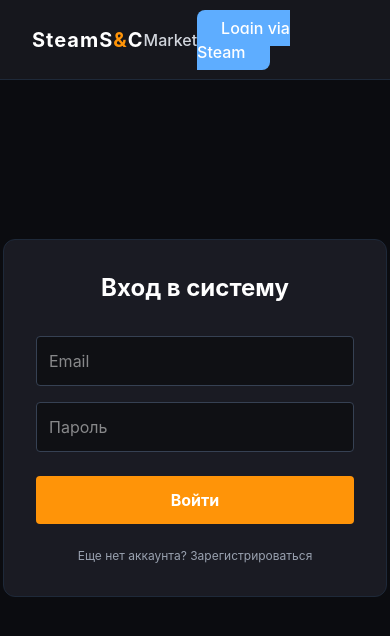
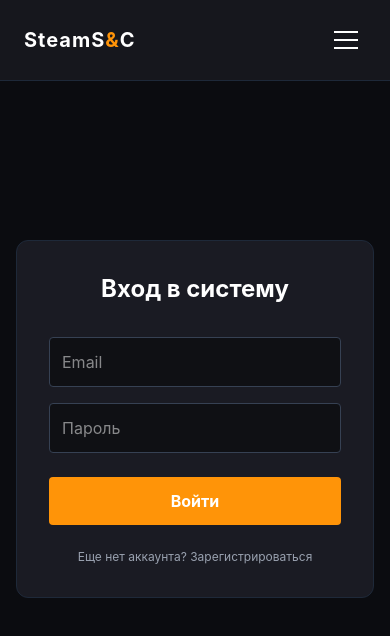
Before and after one commit to a1lock/TempKp, a React (Vite) app in the folder frontend/: page /login in a window 390 px wide. Shown: the top 636 px of the page. Built offline with nearby package versions, Linux system fonts and the light colour scheme.

Commit message:
33 commit адаптив настроен

```diff
--- a/frontend/src/components/Navbar/Navbar.tsx
+++ b/frontend/src/components/Navbar/Navbar.tsx
@@ -1,22 +1,31 @@
-import { useContext } from 'react';
+import { useContext, useState } from 'react';
 import { Link } from 'react-router-dom';
 import { AuthContext } from '../../context/AuthContext';
 
 const Navbar = () => {
   const { user } = useContext(AuthContext);
+  const [menuOpen, setMenuOpen] = useState(false);
+
+  const closeMenu = () => setMenuOpen(false);
 
   return (
-    <header className="bg-[#16171D] h-20 flex items-center px-8 justify-between border-b border-gray-800">
-      <Link to="/" className="text-white font-bold text-xl tracking-wider">
+    <header className="bg-[#16171D] border-b border-gray-800 relative">
+      <div className="h-20 flex items-center px-6 justify-between">
+        <Link to="/" className="text-white font-bold text-xl tracking-wider shrink-0">
           SteamS<span className="text-[#FF9408]">&</span>C
         </Link>
-      <nav className="flex gap-8 text-gray-300 font-medium">
+
+        {/* desktop nav */}
+        <nav className="hidden md:flex gap-8 text-gray-300 font-medium">
           <Link to="/market" className="hover:text-white transition">Market</Link>
           {user && <Link to="/builder" className="hover:text-white transition">Set builder</Link>}
           {user && <Link to="/tradeup" className="hover:text-white transition">Trade-up</Link>}
-        {user?.role === 'admin' && <Link to="/admin" className="text-red-400 hover:text-red-300 transition">Админ-панель</Link>}
+          {user?.role === 'admin' && (
+            <Link to="/admin" className="text-red-400 hover:text-red-300 transition">Админ-панель</Link>
+          )}
         </nav>
-      <div>
+
+        <div className="hidden md:block shrink-0">
           {user ? (
             <Link to="/profile" className="bg-[#2A2B35] text-white px-6 py-2 rounded-lg font-medium hover:bg-gray-700 transition border border-gray-700">
               Профиль
@@ -27,6 +36,45 @@ const Navbar = () => {
             </Link>
           )}
         </div>
+
+        {/* hamburger */}
+        <button
+          className="md:hidden flex flex-col justify-center gap-1.5 p-2"
+          onClick={() => setMenuOpen(!menuOpen)}
+          aria-label="Меню"
+        >
+          <span className={`block w-6 h-0.5 bg-white transition-all duration-200 ${menuOpen ? 'rotate-45 translate-y-2' : ''}`} />
+          <span className={`block w-6 h-0.5 bg-white transition-all duration-200 ${menuOpen ? 'opacity-0' : ''}`} />
+          <span className={`block w-6 h-0.5 bg-white transition-all duration-200 ${menuOpen ? '-rotate-45 -translate-y-2' : ''}`} />
+        </button>
+      </div>
+
+      {/* mobile menu */}
+      {menuOpen && (
+        <div className="md:hidden bg-[#16171D] border-t border-gray-800 px-6 py-4 flex flex-col gap-1">
+          <Link to="/market" onClick={closeMenu} className="text-gray-300 hover:text-white transition py-3 border-b border-gray-800/50">Market</Link>
+          {user && (
+            <Link to="/builder" onClick={closeMenu} className="text-gray-300 hover:text-white transition py-3 border-b border-gray-800/50">Set builder</Link>
+          )}
+          {user && (
+            <Link to="/tradeup" onClick={closeMenu} className="text-gray-300 hover:text-white transition py-3 border-b border-gray-800/50">Trade-up</Link>
+          )}
+          {user?.role === 'admin' && (
+            <Link to="/admin" onClick={closeMenu} className="text-red-400 hover:text-red-300 transition py-3 border-b border-gray-800/50">Админ-панель</Link>
+          )}
+          <div className="pt-3">
+            {user ? (
+              <Link to="/profile" onClick={closeMenu} className="inline-block bg-[#2A2B35] text-white px-6 py-2 rounded-lg font-medium hover:bg-gray-700 transition border border-gray-700">
+                Профиль
+              </Link>
+            ) : (
+              <Link to="/login" onClick={closeMenu} className="inline-block bg-[#5EADFF] text-white px-6 py-2 rounded-lg font-medium hover:bg-blue-500 transition">
+                Login via Steam
+              </Link>
+            )}
+          </div>
+        </div>
+      )}
     </header>
   );
 };
--- a/frontend/src/pages/Login/Login.tsx
+++ b/frontend/src/pages/Login/Login.tsx
@@ -23,8 +23,8 @@ const Login = () => {
   };
 
   return (
-    <div className="flex h-[80vh] items-center justify-center">
-      <form onSubmit={handleAuth} className="bg-[#1A1B23] p-8 rounded-xl flex flex-col gap-4 w-96 border border-gray-800">
+    <div className="flex h-[80vh] items-center justify-center px-4">
+      <form onSubmit={handleAuth} className="bg-[#1A1B23] p-8 rounded-xl flex flex-col gap-4 w-full max-w-sm border border-gray-800">
         <h2 className="text-white text-2xl font-bold mb-4 text-center">
           {isRegister ? 'Регистрация' : 'Вход в систему'}
         </h2>
--- a/frontend/src/pages/TradeUp/TradeUp.tsx
+++ b/frontend/src/pages/TradeUp/TradeUp.tsx
@@ -310,7 +310,7 @@ const TradeUp = () => {
         </span>
       </div>
 
-      <div className="flex gap-4 mb-8">
+      <div className="flex flex-wrap gap-4 mb-8">
         <button
           onClick={handleCalculate}
           className="bg-[#FF9408] text-white px-6 py-3 rounded-lg font-bold text-sm hover:bg-orange-600 transition"
```
Lines whose indentation alone changed are shown as unchanged.
